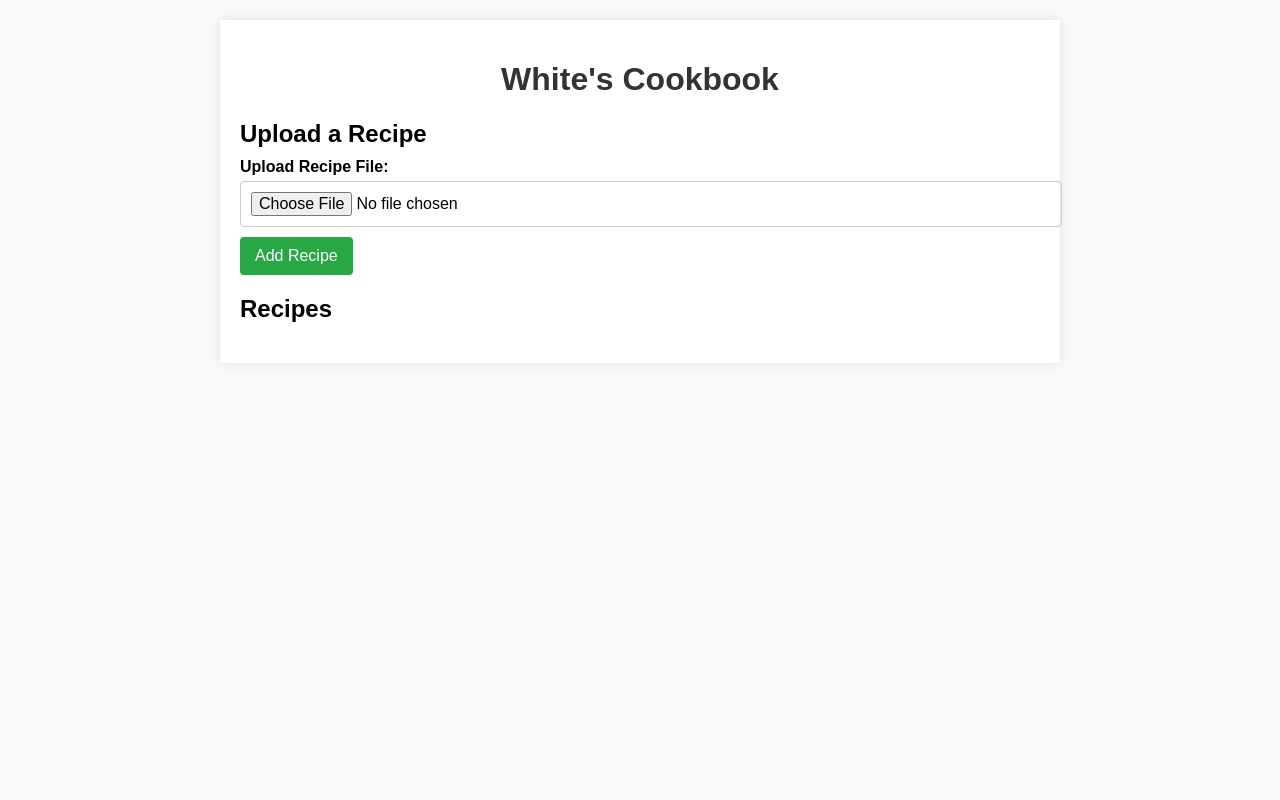
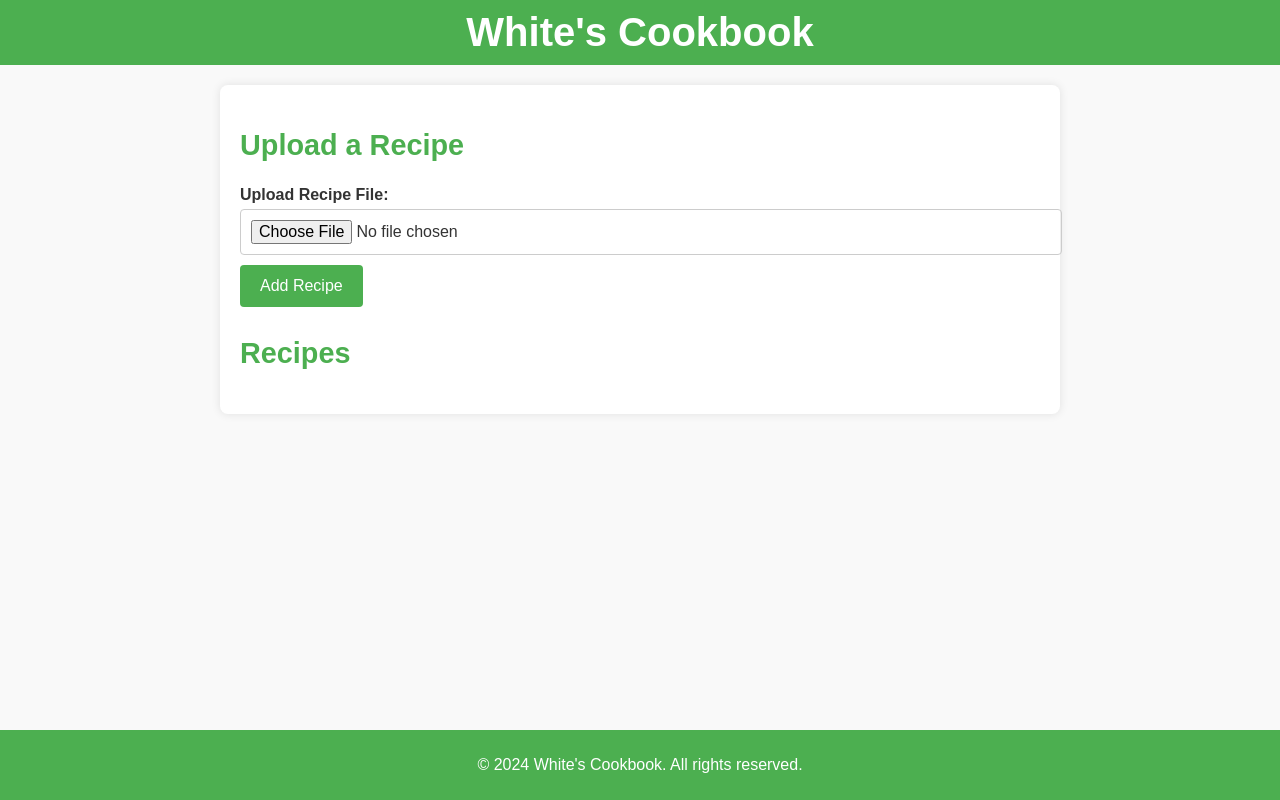
Before and after one commit to Mgmaddox05/Shelley-s-Cookbook, a plain HTML site: page index.html in a window 1280 px wide. Drawn offline with nearby package versions, Linux system fonts and the light colour scheme.

Commit message:
Formatting Recipe

```diff
--- a/index.html
+++ b/index.html
@@ -9,19 +9,28 @@
     <script src="https://cdnjs.cloudflare.com/ajax/libs/mammoth/1.4.2/mammoth.browser.min.js"></script>
 </head>
 <body>
-    <div class="container">
-        <h1>White's Cookbook</h1>
-        <form id="recipe-form">
+    <header>
+        <nav>
+            <h1>White's Cookbook</h1>
+        </nav>
+    </header>
+    <main class="container">
+        <section class="upload-section">
             <h2>Upload a Recipe</h2>
-            <label for="file">Upload Recipe File:</label>
-            <input type="file" id="file" name="file" accept=".txt,.pdf,.docx" required><br>
-            <button type="submit">Add Recipe</button>
-        </form>
-        <div id="recipes-container">
+            <form id="recipe-form">
+                <label for="file">Upload Recipe File:</label>
+                <input type="file" id="file" name="file" accept=".txt,.pdf,.docx" required><br>
+                <button type="submit">Add Recipe</button>
+            </form>
+        </section>
+        <section id="recipes-container">
             <h2>Recipes</h2>
             <div id="recipes-list"></div>
-        </div>
-    </div>
+        </section>
+    </main>
+    <footer>
+        <p>&copy; 2024 White's Cookbook. All rights reserved.</p>
+    </footer>
     <script src="script.js"></script>
 </body>
 </html>
--- a/styles.css
+++ b/styles.css
@@ -1,31 +1,39 @@
 body {
-    font-family: Arial, sans-serif;
+    font-family: 'Arial', sans-serif;
     background-color: #f9f9f9;
     margin: 0;
-    padding: 20px;
+    padding: 0;
+    color: #333;
+}
+
+header {
+    background-color: #4CAF50;
+    color: white;
+    padding: 10px 0;
+    text-align: center;
+}
+
+nav h1 {
+    margin: 0;
+    font-size: 2.5em;
 }
 
 .container {
     max-width: 800px;
-    margin: 0 auto;
+    margin: 20px auto;
     padding: 20px;
     background-color: #fff;
     box-shadow: 0 0 10px rgba(0, 0, 0, 0.1);
+    border-radius: 8px;
 }
 
-h1 {
-    text-align: center;
-    color: #333;
-    font-size: 2em;
+.upload-section {
+    margin-bottom: 30px;
 }
 
-form {
-    margin-bottom: 20px;
-}
-
-form h2 {
-    margin-bottom: 10px;
-    font-size: 1.5em;
+h2 {
+    font-size: 1.8em;
+    color: #4CAF50;
 }
 
 label {
@@ -44,17 +52,18 @@ input {
 }
 
 button {
-    padding: 10px 15px;
-    background-color: #28a745;
+    padding: 12px 20px;
+    background-color: #4CAF50;
     color: #fff;
     border: none;
     border-radius: 4px;
     cursor: pointer;
     font-size: 1em;
+    transition: background-color 0.3s;
 }
 
 button:hover {
-    background-color: #218838;
+    background-color: #45a049;
 }
 
 #recipes-list {
@@ -64,11 +73,21 @@ button:hover {
 .recipe-item {
     background-color: #f1f1f1;
     margin-bottom: 10px;
-    padding: 10px;
+    padding: 15px;
     border: 1px solid #ddd;
     border-radius: 4px;
     font-size: 1em;
     white-space: pre-wrap; /* Preserve white spaces and line breaks */
+}
+
+footer {
+    background-color: #4CAF50;
+    color: white;
+    text-align: center;
+    padding: 10px 0;
+    position: fixed;
+    width: 100%;
+    bottom: 0;
 }
 
 @media (max-width: 600px) {
@@ -77,11 +96,11 @@ button:hover {
     }
 
     h1 {
-        font-size: 1.5em;
+        font-size: 1.8em;
     }
 
-    form h2 {
-        font-size: 1.2em;
+    h2 {
+        font-size: 1.5em;
     }
 
     input, button {
@@ -90,6 +109,6 @@ button:hover {
     }
 
     .recipe-item {
-        padding: 8px;
+        padding: 10px;
     }
 }
```
